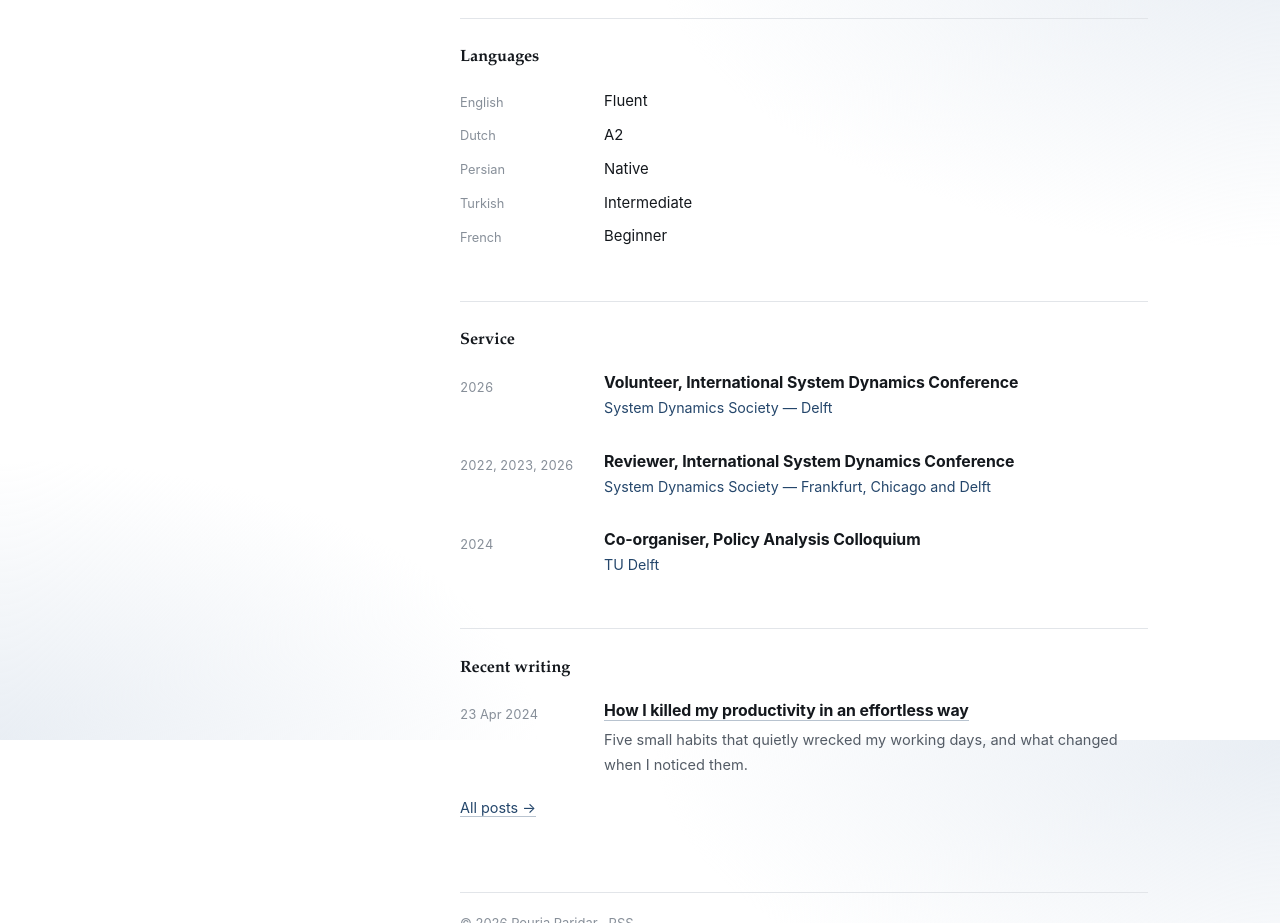
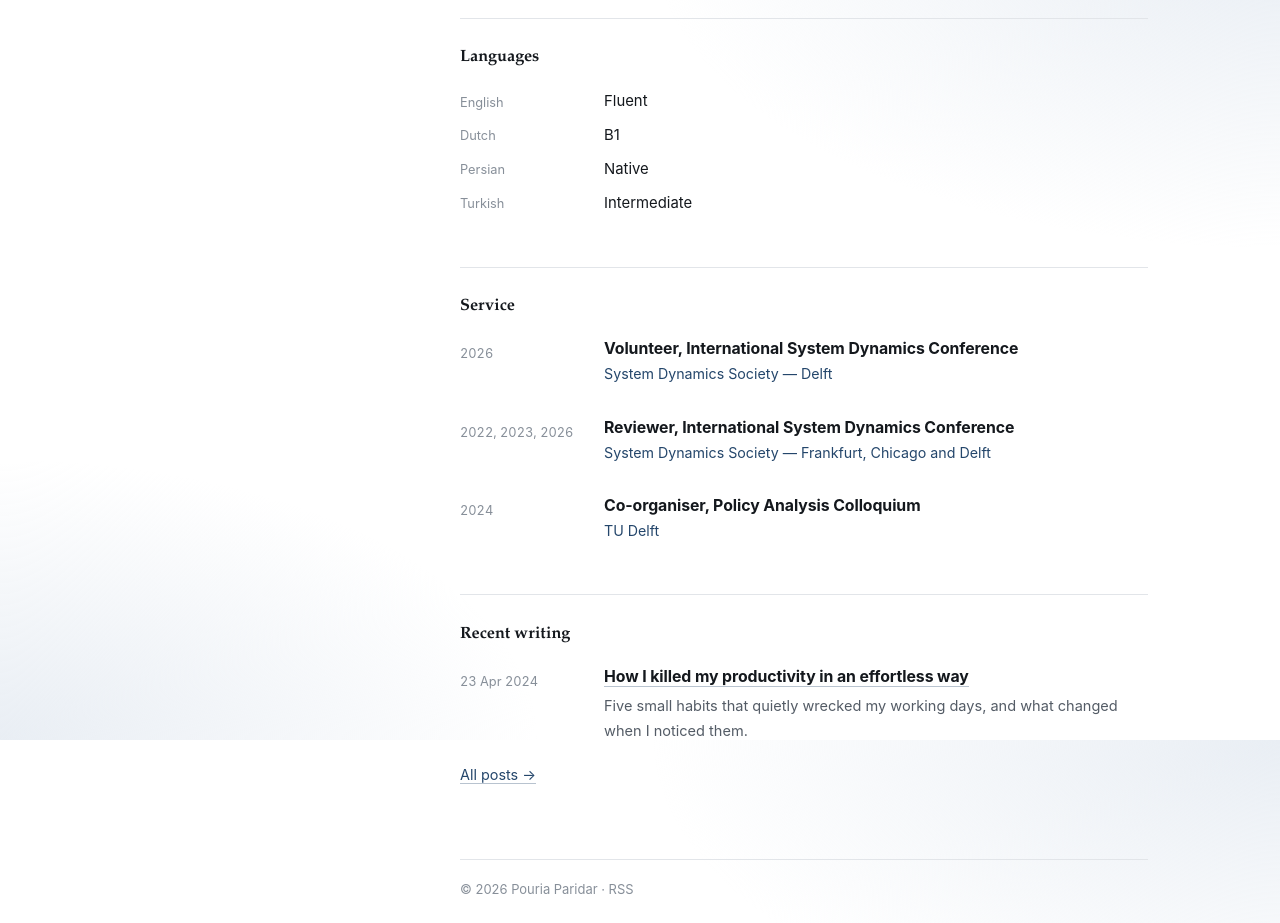
Before and after one commit to paparidar/paparidar.github.io, a plain HTML site: page index.html in a window 1280 px wide. Shown: the part 7260-8183 px from the top of the page. Drawn offline with Linux system fonts and the light colour scheme.

Commit message:
Update Dutch language proficiency from A2 to B1

```diff
--- a/index.html
+++ b/index.html
@@ -312,10 +312,9 @@ step, where a model has to become something a policymaker can act on.</p>
 
   <dl class="groups">
     <dt>English</dt><dd>Fluent</dd>
-    <dt>Dutch</dt><dd>A2</dd>
+    <dt>Dutch</dt><dd>B1</dd>
     <dt>Persian</dt><dd>Native</dd>
     <dt>Turkish</dt><dd>Intermediate</dd>
-    <dt>French</dt><dd>Beginner</dd>
   </dl>
 
 </section>
```
